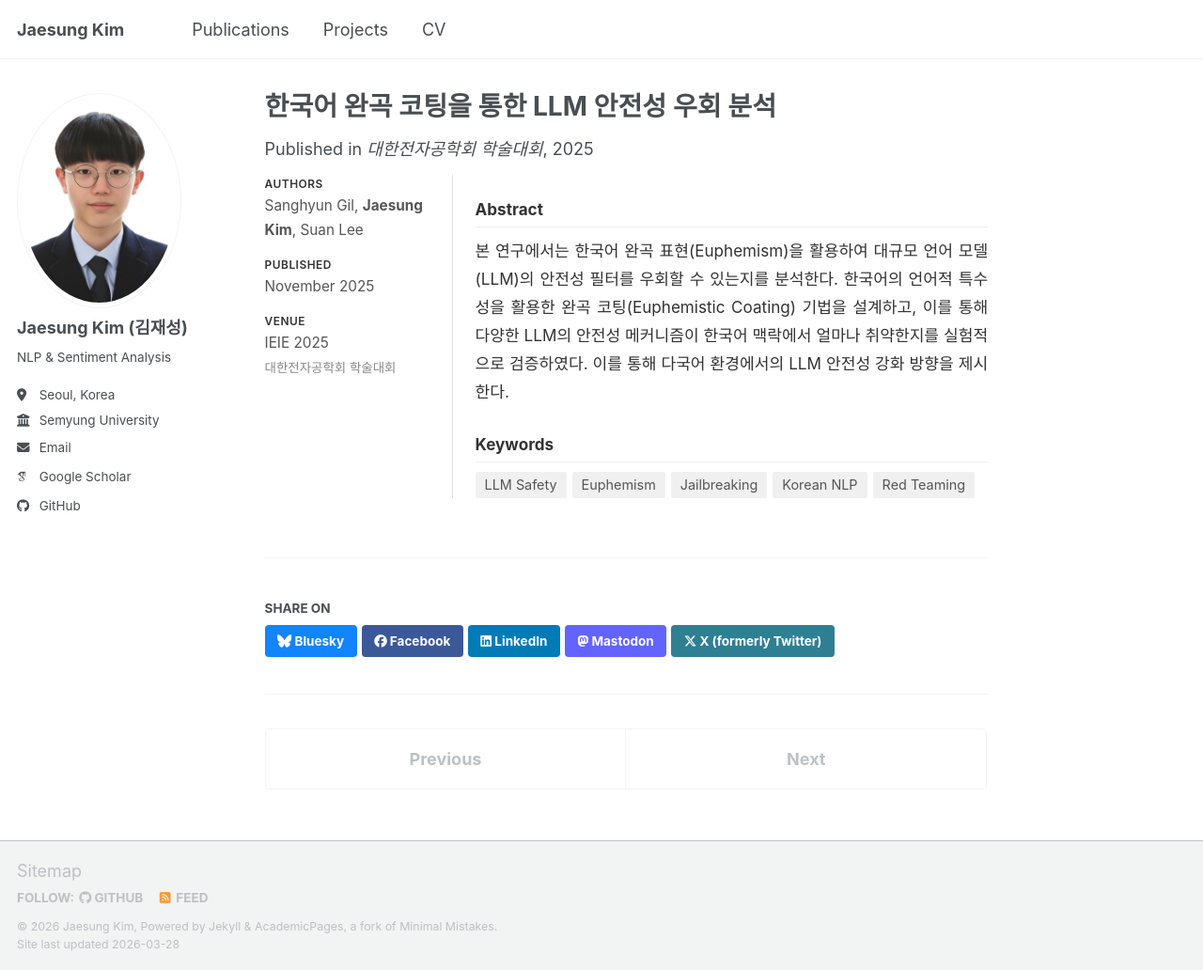
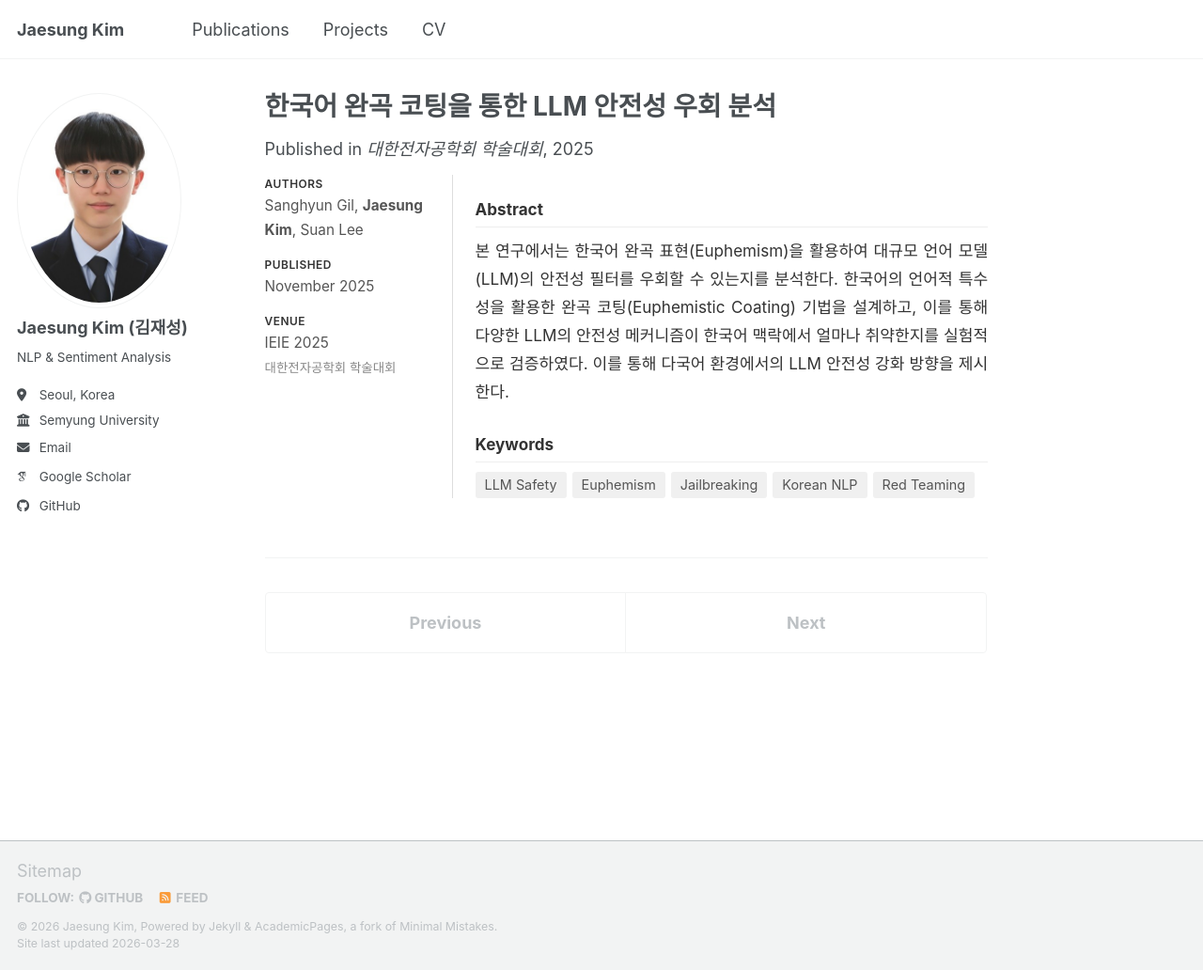
Before and after one commit to thisiskorea/CV, a Jekyll site: the page built from _publications/2025-11-01-korean-euphemism-llm-safety.md, in a window 1280 px wide and 1032 px high. Shown: the whole window at 94% size. Built offline with Jekyll 4.4.1, drawn with Linux system fonts in a browser that asks for light colours; some web fonts are replaced; a script bundle is joined from its source files by our own code; library files that are not in the unit come from our copies; part of the change alters nothing that is shown.

Commit message:
Remove share buttons from all pages
https://claude.ai/code/session_01CU9SVkWVuVsgHzfbJU88mX

```diff
--- a/_config.yml
+++ b/_config.yml
@@ -205,7 +205,6 @@ defaults:
       author_profile: true
       read_time: true
       comments: true
-      share: true
       related: true
   # _pages
   - scope:
@@ -221,7 +220,6 @@ defaults:
     values:
       layout: single
       author_profile: true
-      share: true
       comments: true
   # _publications
   - scope:
@@ -230,7 +228,6 @@ defaults:
     values:
       layout: single
       author_profile: true
-      share: true
       comments: true
   # _portfolio
   - scope:
@@ -239,7 +236,6 @@ defaults:
     values:
       layout: single
       author_profile: true
-      share: true
       comment: true
   # _talks
   - scope:
@@ -248,7 +244,6 @@ defaults:
     values:
       layout: talk
       author_profile: true
-      share: true
 
 
 # Sass/SCSS
```
